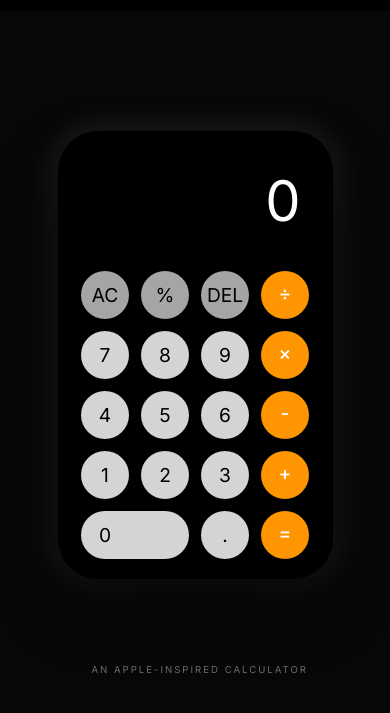
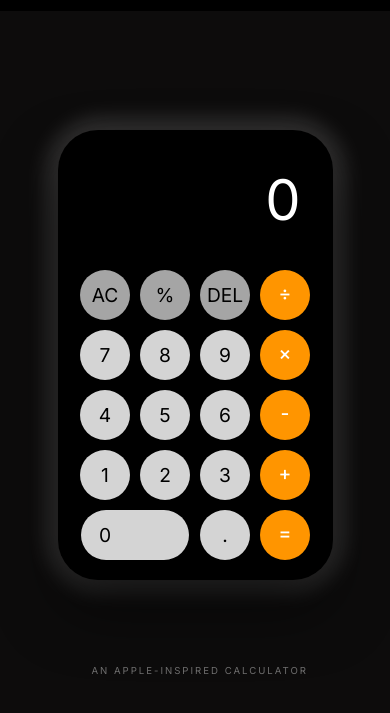
Before and after one commit to sncs1311/KalKulator, a plain HTML site: page index.html in a window 390 px wide. Shown: the part 59-772 px from the top of the page. Drawn offline with Linux system fonts and the light colour scheme.

Commit message:
small fixes

```diff
--- a/script.js
+++ b/script.js
@@ -46,7 +46,7 @@ function scaleOutputFont(length) {
         } else if (length > 13) {
             display.style.fontSize = "1.5rem";
         } else if (length > 10) {
-            display.style.fontSize = "1.8rem";
+            display.style.fontSize = "1.9rem";
         } else if (length > 8) {
             display.style.fontSize = "2.2rem";
         } else if (length > 6) {
@@ -221,7 +221,7 @@ document.addEventListener('keydown', (event) => {
     if (['+', '-', '*', '/'].includes(key)) {
         const buttons = Array.from(document.querySelectorAll('.orange'));
         const targetButton = buttons.find(btn =>
-            btn.innerText === (key === '*' ? '×' : key === '/' ? '÷' : key)
+            btn.innerText === (key === '*' ? 'x' : key === '/' ? '÷' : key)
         );
         setOperator(key, targetButton);
     }
--- a/style.css
+++ b/style.css
@@ -3,7 +3,7 @@
 
 /* Define Colors for Dark Mode (Default) */
 [data-theme="dark"] {
-    --bg-color: #090808;
+    --bg-color: #0d0c0c;
     --calc-body: #000000;
     --pill-bg: #000000;
     --text-color: #ffffff;
@@ -13,12 +13,12 @@
     --nav-text: #ffffff;
     --active-bg: #ffffff;
     --active-text: #ff9500;
-    --shadow-box-color: rgba(94, 94, 94, 0.15);
+    --shadow-box-color: rgba(255, 255, 255, 0.15);
 }
 
 /* Define Colors for Light Mode */
 [data-theme="light"] {
-    --bg-color: #d4d4d4;   /* Matches button gray as requested */
+    --bg-color: #c9c9c9;   /* Matches button gray as requested */
     --calc-body: #ffffff;  /* Calculator becomes white */
     --pill-bg: #ffffff;    /* Pill matches body */
     --text-color: #000000; /* Text becomes black */
@@ -28,7 +28,7 @@
     --nav-text: #000000;
     --active-bg: #000000;  /* Flipped orange for highlight */
     --active-text: #ffffff;
-    --shadow-box-color: rgba(255, 255, 255, 0.2);
+    --shadow-box-color: rgba(192, 192, 192, 0.2);
 }
 
 * {
@@ -337,15 +337,15 @@ button, a {
     .buttons {
         display: grid;
         /* Force 4 equal columns based on your button size (48px) */
-        grid-template-columns: repeat(4, 48px);
-        gap: 12px; /* Sufficient breathing room */
+        grid-template-columns: repeat(4, 50px);
+        gap: 10px; /* Sufficient breathing room */
         width: auto; /* Shrinks to fit the 4 columns exactly */
         justify-content: center;
     }
 
     .btn {
-        height: 48px;
-        width: 48px;
+        height: 50px;
+        width: 50px;
         font-size: 1.2rem;
         /* Ensure content is perfectly centered inside the circle */
         display: flex;
```
